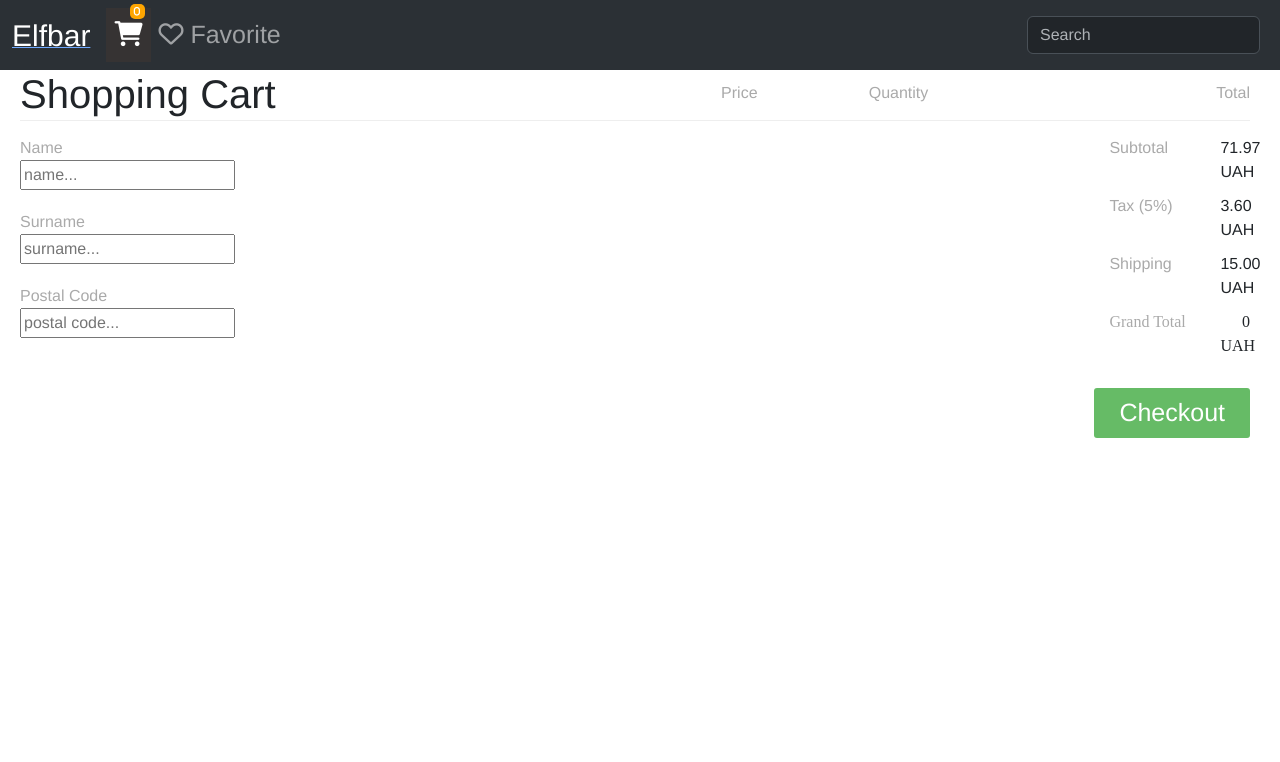
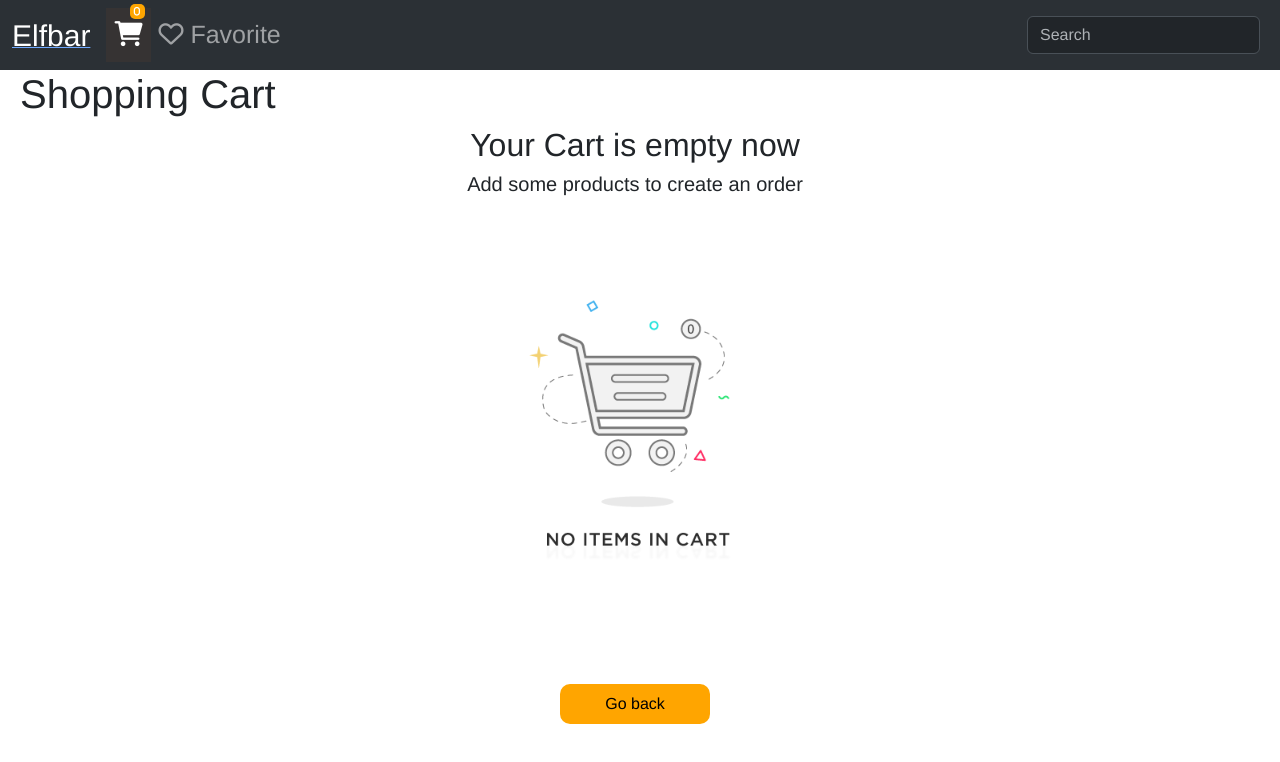
Before and after one commit to sssava/elfbar-front, a React (Create React App) app: page /cart in a window 1280 px wide. Shown: the top 762 px of the page. Built offline with nearby package versions, Linux system fonts and the light colour scheme.

Commit message:
added empty-cart functionality

```diff
--- a/src/cart.scss
+++ b/src/cart.scss
@@ -42,7 +42,7 @@ $font-bold: 'HelveticaNeue-Medium', 'Helvetica Neue Medium';
 
 
 /* Apply dollar signs */
-.product .product-price:after, .product .product-line-price:after, .totals-value:after {
+.product .product-price:after, .product .product-line-price:after {
   content: ' UAH';
 }
 
@@ -133,6 +133,7 @@ label {
 
 /* Totals section */
 .totals {
+  margin-right: 10px;
   .totals-item {
     display: flex;
     clear: both;
@@ -147,7 +148,7 @@ label {
 
     .totals-value {
 
-      width: 21%;
+      width: 120px;
       text-align: right;
     }
   }
@@ -273,3 +274,23 @@ label {
     }
   }
 }
+
+.empty_cart{
+  display: flex;
+  flex-direction: column;
+  justify-content: center;
+  align-items: center;
+  .empty_img{
+    height: 480px;
+  }
+  button{
+    background-color: orange;
+    border-radius: 10px;
+    width: 150px;
+    height: 40px;
+    border: none;
+  }
+  button:hover{
+    background-color: darkgoldenrod;
+  }
+}
--- a/src/components/CartItem.jsx
+++ b/src/components/CartItem.jsx
@@ -20,7 +20,7 @@ const CartItem = ({item, onChangeQuantity, removeItem}) => {
             </div>
             <div className="product-details">
                 <div className="product-title">{item.name}</div>
-                <p className="product-description">{item.description}</p>
+                <p className="product-description">{item.description.slice(0, 250)}...</p>
             </div>
             <div className="product-price">{item.price}</div>
             <div className="product-quantity">
--- a/src/components/Navbar.jsx
+++ b/src/components/Navbar.jsx
@@ -6,7 +6,6 @@ import {Link} from "react-router-dom";
 import {setSearchValue} from "../redux/slices/filterSlice";
 import {selectCardData} from "../redux/slices/cardSlice";
 import {useSelector} from "react-redux";
-import {Selector} from "react-redux/es/exports";
 
 const Navbar = () => {
     const [value, setValue] = useState('')
--- a/src/pages/Cart.jsx
+++ b/src/pages/Cart.jsx
@@ -1,11 +1,13 @@
 import React from 'react';
 import {useDispatch, useSelector} from "react-redux";
-import {setNewQuan, removeFromStorage} from "../redux/slices/cardSlice";
+import {setNewQuan, removeFromStorage, clearStorage} from "../redux/slices/cardSlice";
 import CartItem from "../components/CartItem";
 import {selectCardData} from "../redux/slices/cardSlice";
 import {cartData} from "../redux/slices/cartSlice";
 import {setName, setSurname, setPostal_Code} from "../redux/slices/cartSlice";
 import axios from "axios";
+import empty from "../images/empty-cart.png"
+import {Link} from "react-router-dom";
 
 const Cart = () => {
 
@@ -15,6 +17,7 @@ const Cart = () => {
 
 
     const total = storage.reduce((total, current) => total + current.quantity * current.price, 0)
+    const totalCartItems = storage.reduce((total, count) => total + count.quantity, 0)
 
 
     const onChangeQuantity = (id, newQuan) => {
@@ -63,6 +66,8 @@ const Cart = () => {
 
         try {
             const {data} = await axios.post("http://127.0.0.1:8000/api/create_order/", order)
+            localStorage.removeItem("elfbars")
+            dispatch(clearStorage())
             console.log(data)
         } catch (error){
             console.log(error)
@@ -75,7 +80,7 @@ const Cart = () => {
         <div className="cart">
             <h1>Shopping Cart</h1>
 
-            <div className="shopping-cart">
+            {totalCartItems > 0 ? <div className="shopping-cart">
 
                 <div className="column-labels">
                     <label className="product-image">Image</label>
@@ -92,7 +97,7 @@ const Cart = () => {
                     )
                 })}
 
-                <form onSubmit={createOrder}>
+                <form onSubmit={createOrder} action="/cart">
                     <div className="bottom_cart">
                         <div className="shipping">
                             <div className="shipping_info">
@@ -105,34 +110,35 @@ const Cart = () => {
                             </div>
                             <div className="shipping_info">
                                 <label>Postal Code</label>
-                                <input placeholder="postal code..." type="text" value={postal_code} onChange={postal_codeSetter} required={true}/>
+                                <input placeholder="postal code..." type="number" value={postal_code} onChange={postal_codeSetter} required={true}/>
                             </div>
                         </div>
                         <div className="totals">
                             <div className="totals-item">
-                                <label>Subtotal</label>
-                                <div className="totals-value" id="cart-subtotal">71.97</div>
-                            </div>
-                            <div className="totals-item">
-                                <label>Tax (5%)</label>
-                                <div className="totals-value" id="cart-tax">3.60</div>
+                                <label>Count Items</label>
+                                <div className="totals-value" id="cart-subtotal">{totalCartItems}</div>
                             </div>
                             <div className="totals-item">
                                 <label>Shipping</label>
-                                <div className="totals-value" id="cart-shipping">15.00</div>
+                                <div className="totals-value" id="cart-shipping">Free</div>
                             </div>
                             <div className="totals-item totals-item-total">
                                 <label>Grand Total</label>
-                                <div className="totals-value" id="cart-total">{total}</div>
+                                <div className="totals-value" id="cart-total">{total} UAH</div>
                             </div>
                         </div>
                     </div>
                     <button type="submit" className="checkout">Checkout</button>
                 </form>
 
-
-
+            </div> :
+            <div className="empty_cart">
+                <h2>Your Cart is empty now</h2>
+                <h5>Add some products to create an order</h5>
+                <img className="empty_img" src={empty} alt="empty"/>
+                <Link to="/"><button>Go back</button></Link>
             </div>
+            }
         </div>
     );
 };
--- a/src/redux/slices/cardSlice.js
+++ b/src/redux/slices/cardSlice.js
@@ -47,6 +47,9 @@ const cardSlice = createSlice({
         },
         removeFromStorage(state, action){
             state.storage = state.storage.filter((obj) => obj.id !== action.payload)
+        },
+        clearStorage(state){
+            state.storage = []
         }
     },
 
@@ -67,6 +70,6 @@ const cardSlice = createSlice({
 })
 
 export const selectCardData = (state) => state.card
-export const {setStorage, setNewQuan, removeFromStorage} = cardSlice.actions
+export const {setStorage, setNewQuan, removeFromStorage, clearStorage} = cardSlice.actions
 
 export default cardSlice.reducer
```
Also changed, not shown: src/images/empty-cart.png (added).
